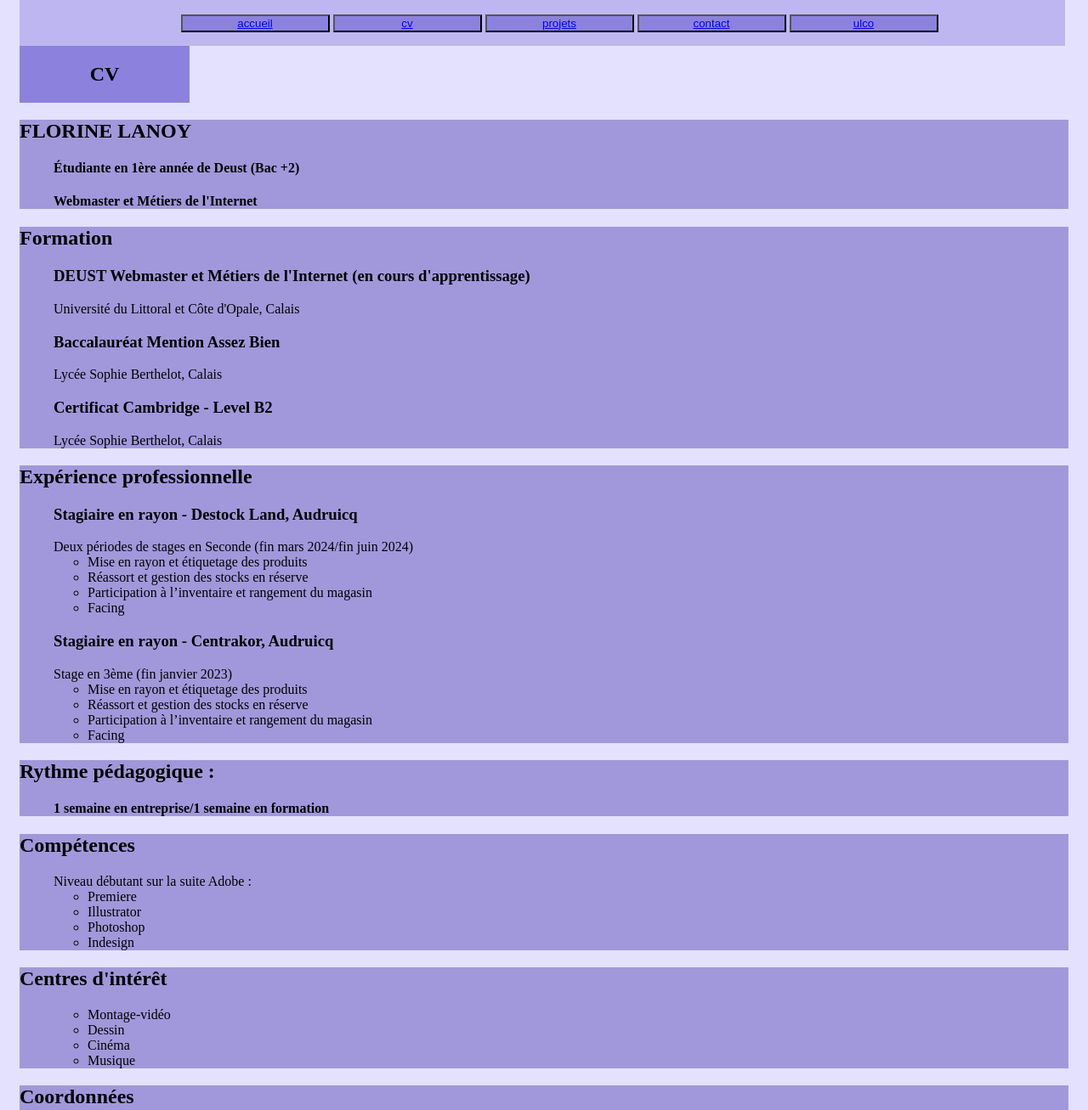
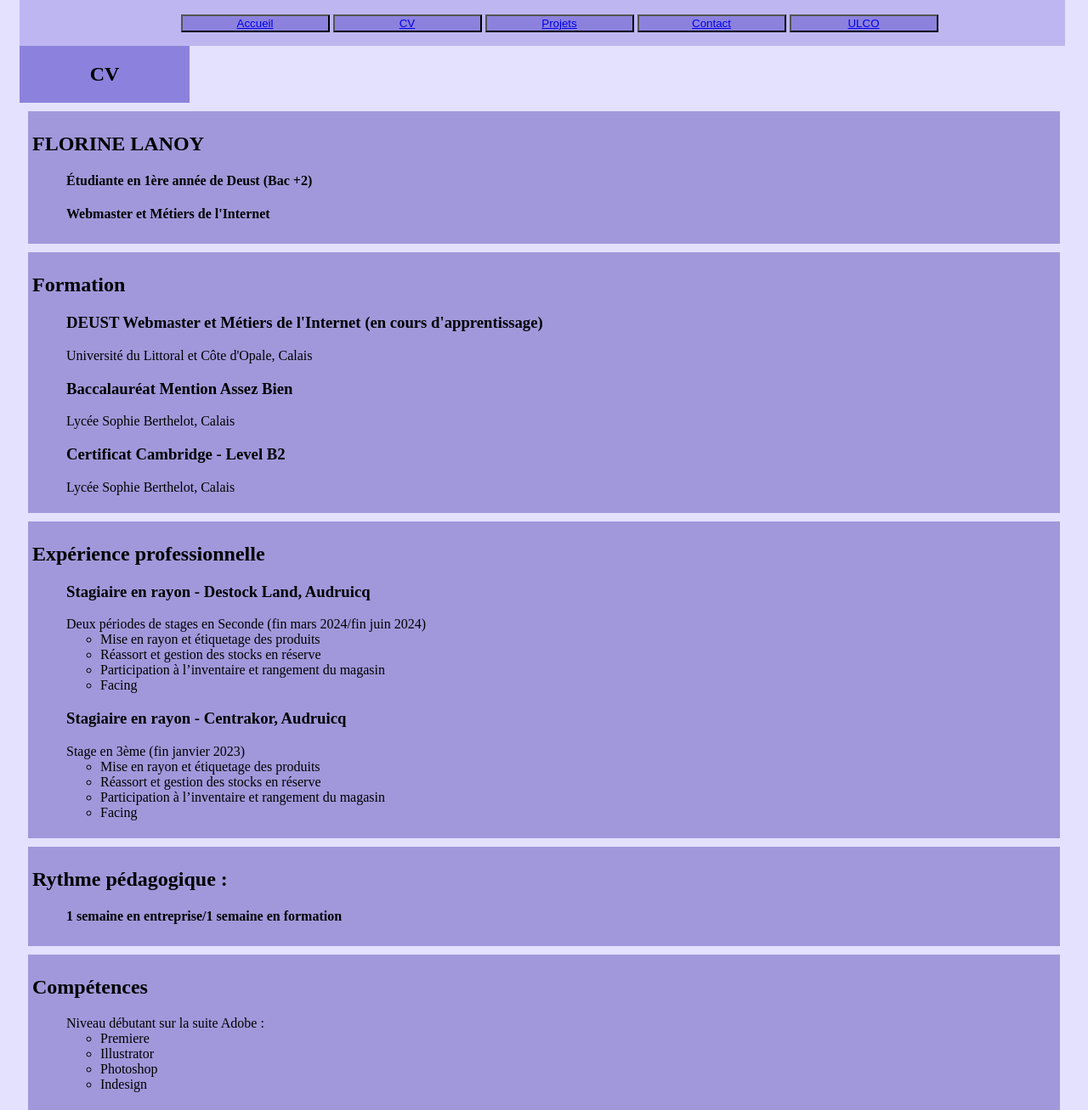
Before and after one commit to Florine-L/portfolio-Flo-DEUST-2026-2028, a website: page cv.html in a window 1280 px wide. Shown: the part 73-1380 px from the top of the page at 85% size. Drawn offline with Linux system fonts and the light colour scheme.

Commit message:
Séance 8 (un peu 4) : Migration Node.js, theme personnalise et grilles responsives Tailwind (+classe)

```diff
--- a/css/style.css
+++ b/css/style.css
@@ -42,6 +42,8 @@ button:hover {
 }
 #texte_de_bienvenue {
     background-color: rgb(161, 152, 219);
+    margin: 15px;
+    padding: 5px;
 }
 #CV {
     background-color: rgb(140, 130, 221);
@@ -49,26 +51,10 @@ button:hover {
     width: 200px;
     text-align: center;
 }
-#présentation {
+.texte-infos {
     background-color: rgb(161, 152, 219);
-}
-#formation {
-    background-color: rgb(161, 152, 219);
-}
-#experiencepro {
-    background-color: rgb(161, 152, 219);
-}
-#rythmepeda {
-    background-color: rgb(161, 152, 219);
-}
-#competences {
-    background-color: rgb(161, 152, 219);
-}
-#centresint {
-    background-color: rgb(161, 152, 219);
-}
-#coordonnees {
-    background-color: rgb(161, 152, 219);
+    margin: 10px;
+    padding: 5px;
 }
 #projets {
     background-color: rgb(140, 130, 221);
--- a/cv.html
+++ b/cv.html
@@ -14,11 +14,11 @@
         <h1>Mon Portfolio</h1>
         <nav>
             <ul>
-                <button class="button:hover"><a href="index.html">accueil</a></button>
-                <button class="button:hover"><a href="cv.html">cv</a></button>
-                <button class="button:hover"><a href="projets.html">projets</a></button>
-                <button class="button:hover"><a href="contact.html">contact</a></button>
-                <button class="button:hover"><a href="https://www.univ-littoral.fr/">ulco</a></button>
+                <button class="button:hover"><a href="index.html">Accueil</a></button>
+                <button class="button:hover"><a href="cv.html">CV</a></button>
+                <button class="button:hover"><a href="projets.html">Projets</a></button>
+                <button class="button:hover"><a href="contact.html">Contact</a></button>
+                <button class="button:hover"><a href="https://www.univ-littoral.fr/">ULCO</a></button>
             </ul>
         </nav>
     </header>
@@ -26,14 +26,14 @@
         <section id="CV">
         <h2>CV</h2>
         </section>
-        <section id="présentation">
+        <section class="texte-infos">
         <h2>FLORINE LANOY</h2>
         <ul>
         <h4>Étudiante en 1ère année de Deust (Bac +2)</h4>
         <h4>Webmaster et Métiers de l'Internet</h4>
         </ul>
         </section>
-        <section id="formation">
+        <section class="texte-infos">
         <h2>Formation</h2>
         <ul>
         <h3>DEUST Webmaster et Métiers de l'Internet (en cours d'apprentissage)</h3>
@@ -44,7 +44,7 @@
         <aside>Lycée Sophie Berthelot, Calais</aside>
         </ul>
         </section>
-        <section id="experiencepro">
+        <section class="texte-infos">
         <h2>Expérience professionnelle</h2>
         <ul>
         <h3>Stagiaire en rayon - Destock Land, Audruicq</h3>
@@ -65,13 +65,13 @@
         </ul>
         </ul>
         </section>
-        <section id="rythmepeda">
+        <section class="texte-infos">
         <h2>Rythme pédagogique :</h2>
         <ul>
         <h4>1 semaine en entreprise/1 semaine en formation</h4>
         </ul>
         </section>
-        <section id="competences">
+        <section class="texte-infos">
         <h2>Compétences</h2>
         <ul>
         <aside>Niveau débutant sur la suite Adobe :</aside>
@@ -83,7 +83,7 @@
         </ul>
         </ul>
         </section>
-        <section id="centresint">
+        <section class="texte-infos">
         <h2>Centres d'intérêt</h2>
         <ul>
         <ul>
@@ -96,7 +96,7 @@
         </section>
     </main>
     <footer>
-        <section id="coordonnees">
+        <section class="texte-infos">
         <h2>Coordonnées</h2>
         <ul>
         <ul>
--- /dev/null
+++ b/src/input.css
@@ -0,0 +1 @@
+@import "tailwindcss";
```
Also changed, not shown: contact.html (+5 -5 lines), cv-t.html (+1 -2 lines), index.html (+6 -6 lines), package.json (added, +25 -0 lines), projets.html (+5 -5 lines), dist/output.css (added), 2 other files.
